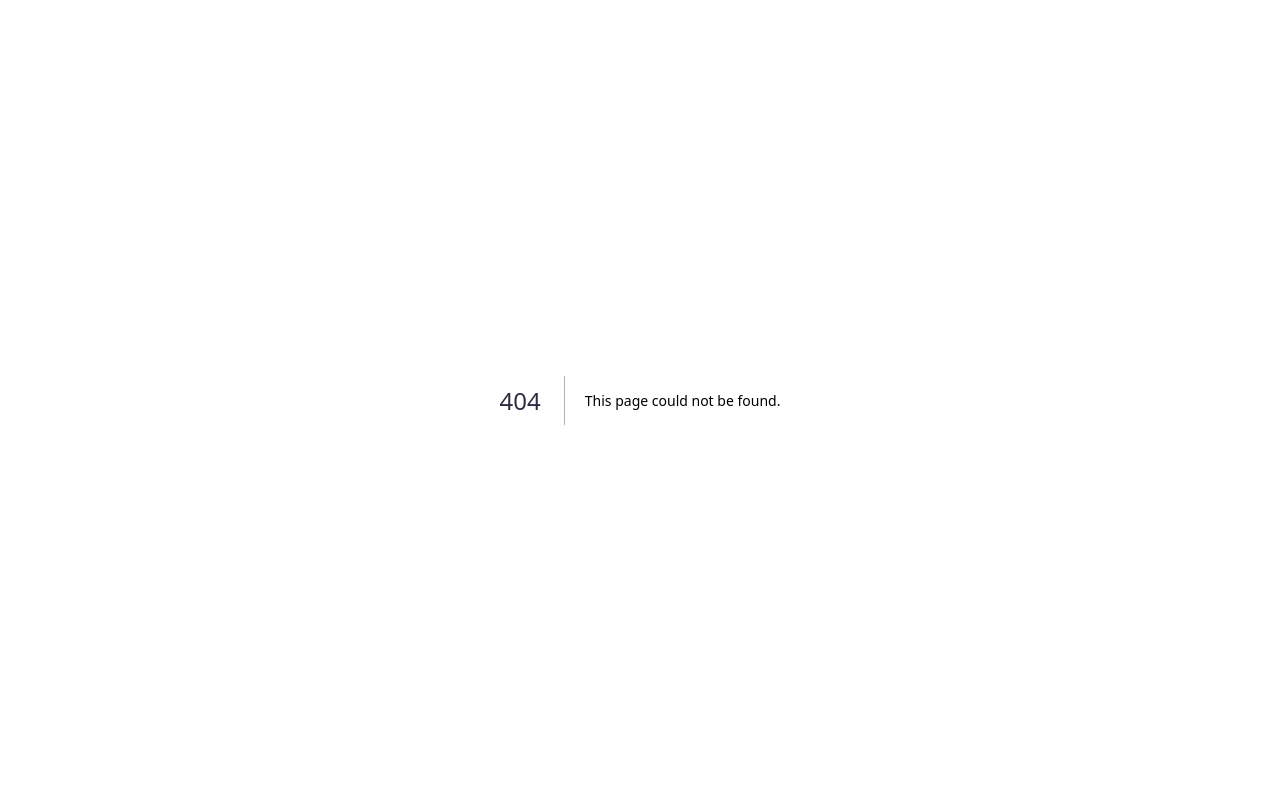
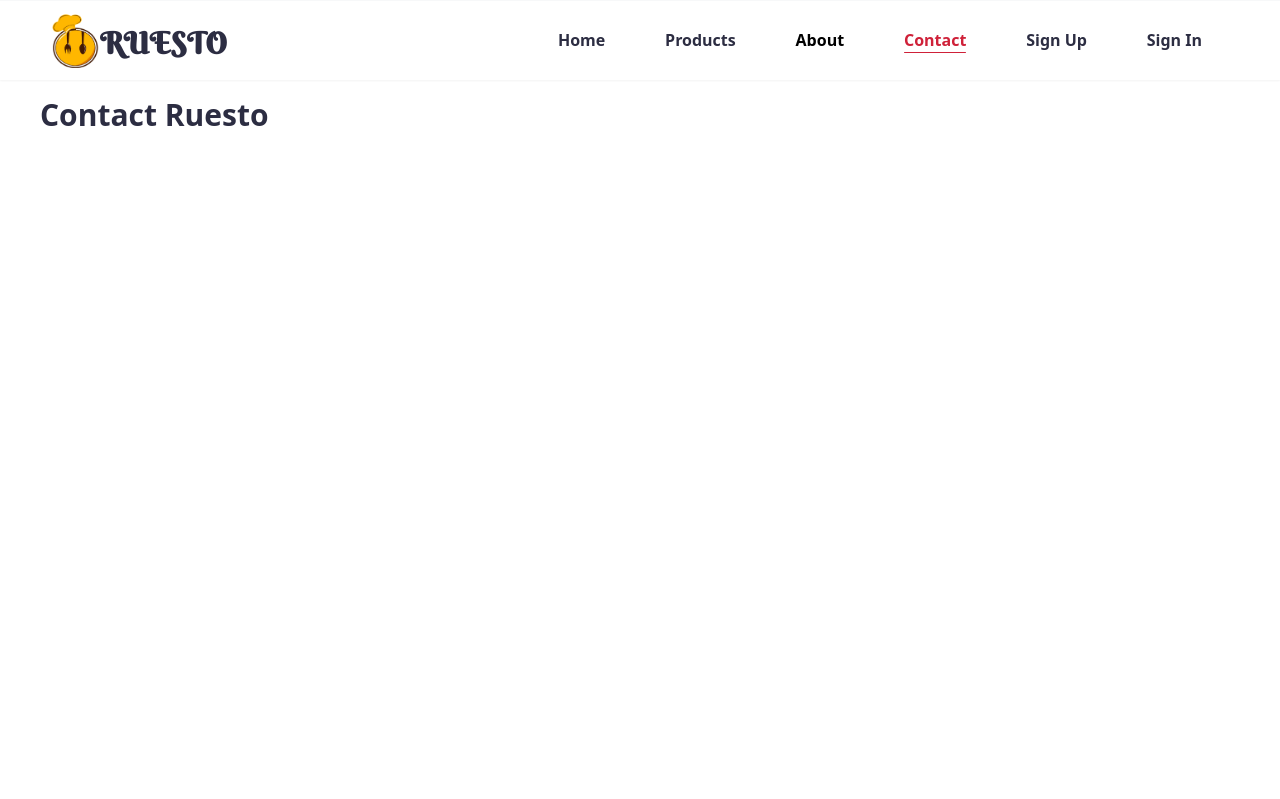
Before and after one commit to zuhalcode/nextjs-restaurant-web, a Next.js app: page /contact in a window 1280 px wide. Before the commit this address had no page. Shown: the top 799 px of the page. Built offline with nearby package versions, Linux system fonts and the light colour scheme; no server answers.

Commit message:
make header contact page

```diff
--- a/src/components/UI/organisms/Navbar.jsx
+++ b/src/components/UI/organisms/Navbar.jsx
@@ -15,7 +15,7 @@
           <LinkButton>Home</LinkButton>
           <LinkButton link="/products">Products</LinkButton>
           <li className="navlink">About</li>
-          <li className="navlink">Contact</li>
+          <LinkButton link="/contact">Contact</LinkButton>
           {status === "unauthenticated" ? (
             <>
               <LinkButton link="/auth/register">Sign Up</LinkButton>
--- /dev/null
+++ b/src/pages/contact/index.jsx
@@ -0,0 +1,13 @@
+import RootLayout from "@components/UI/templates/RootLayout";
+
+const Contact = () => {
+  return (
+    <RootLayout title="Contact">
+      <div className="min-h-screen px-10 pt-24 ">
+        <h1 className="">Contact Ruesto</h1>
+      </div>
+    </RootLayout>
+  );
+};
+
+export default Contact;
```
